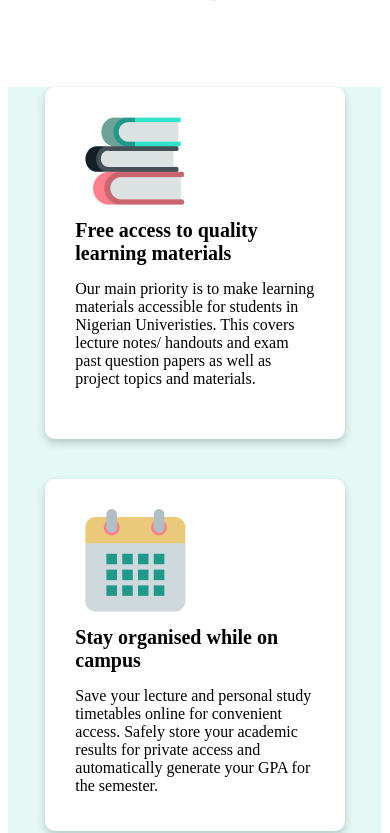
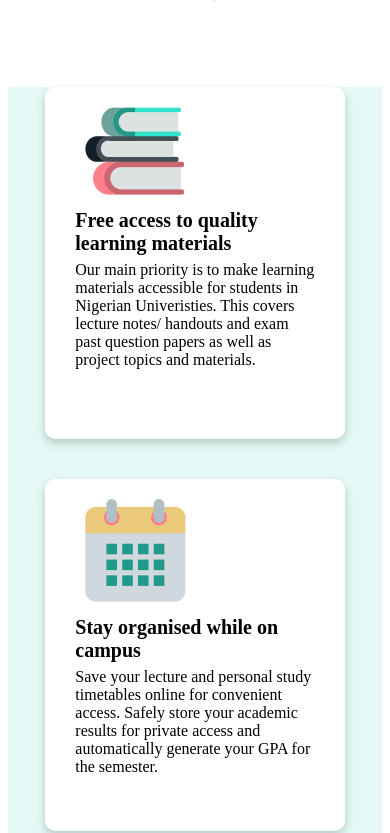
Before and after one commit to yusluv1234/greenbrain, a React (Create React App) app: page / in a window 390 px wide. Shown: the part 1455-2288 px from the top of the page. Built offline with nearby package versions, Linux system fonts and the light colour scheme.

Commit message:
one line css

```diff
--- a/src/components/objective-items/objectiveItems.css
+++ b/src/components/objective-items/objectiveItems.css
@@ -37,14 +37,14 @@
 
     .item-logo {
         justify-content: center;
-        padding: 30px 0 10px 40px;
+        padding: 20px 0 10px 40px;
     }
 
     .item-title {
         font-size: 20px;
         font-weight: bold;
         margin: auto 10%;
-        padding-bottom: 15px;
+        padding-bottom: 6px;
     }
 
     .item-text {
```
